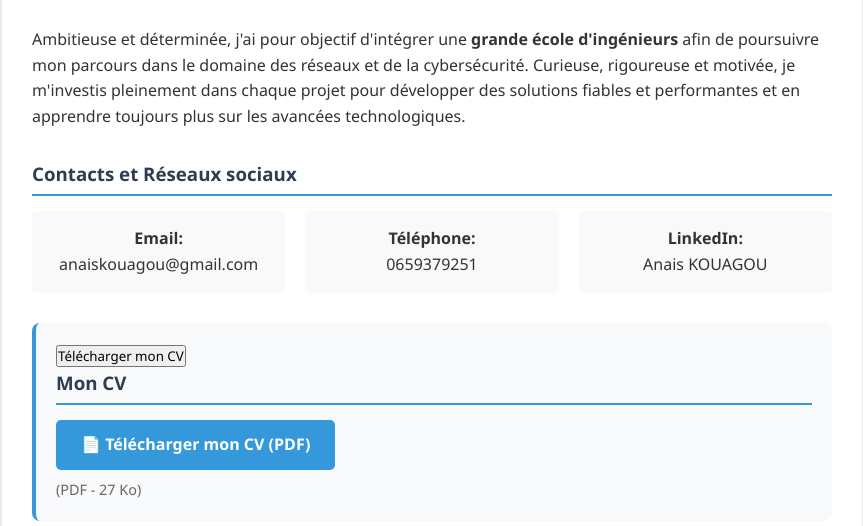
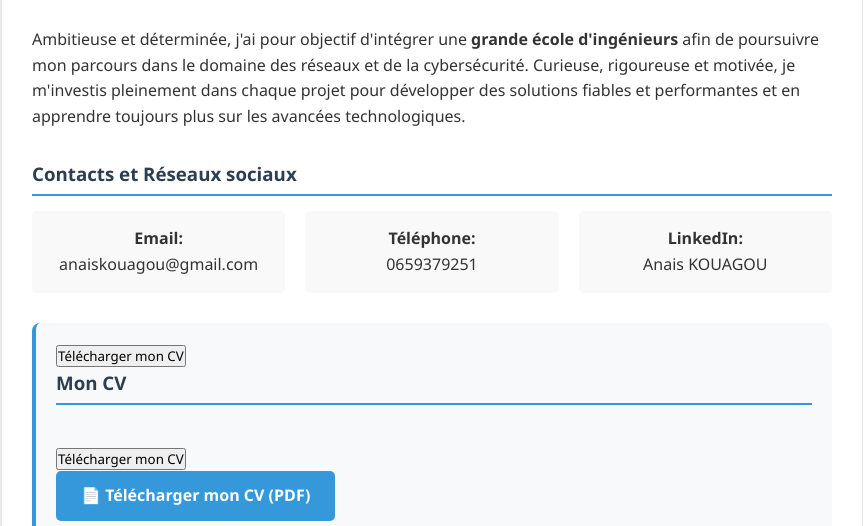
Before and after one commit to Anaiskg/Anais-KOUAGOU-AP, a plain HTML site: page index.html in a window 1280 px wide. Both pictures are taken after a click on the button "Parcours". Shown: the part 256-782 px from the top of the page, without its empty margins (208-1071 px from the left). Drawn offline with Linux system fonts and the light colour scheme.

Commit message:
modif cv

```diff
--- a/index.html
+++ b/index.html
@@ -457,7 +457,10 @@
         <button>Télécharger mon CV</button>
     </a>
 
-    <h3>Mon CV</h3>
+    <h3>Mon CV</h3><br>
+    <a href="cv-anais.pdf" download>
+        <button>Télécharger mon CV</button>
+    </a>
     <div class="cv-link">
         <a href="cv-anais.pdf" download class="download-btn">
             📄 Télécharger mon CV (PDF)
```
